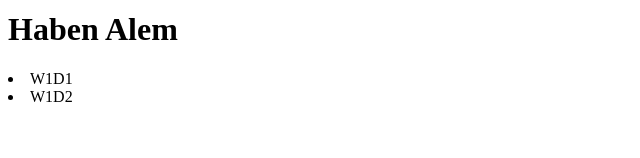
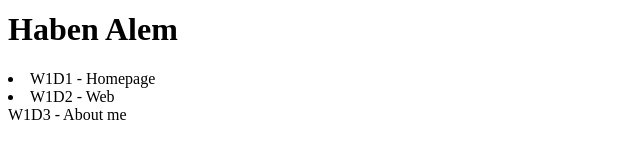
Before and after one commit to HabenAlem/habenalem.github.io, a plain HTML site: page index.html in a window 1280 px wide. Shown: the part 202-360 px from the top of the page, without its empty margins (0-640 px from the left). Drawn offline with Linux system fonts and the light colour scheme.

```diff
--- a/index.html
+++ b/index.html
@@ -7,8 +7,9 @@
 <body>
 <img src="myImage.jpg" height="180" width="170"/>
 <h1>Haben Alem</h1>
-<li> W1D1 </li>
-<li> W1D2 </li>
+<li> W1D1 - Homepage </li>
+<li> W1D2 - Web</li>
+<i1> W1D3 - About me</li>
 
 
 
```
Also changed, not shown: myImage.jpeg (added), myImage.jpg (deleted).
